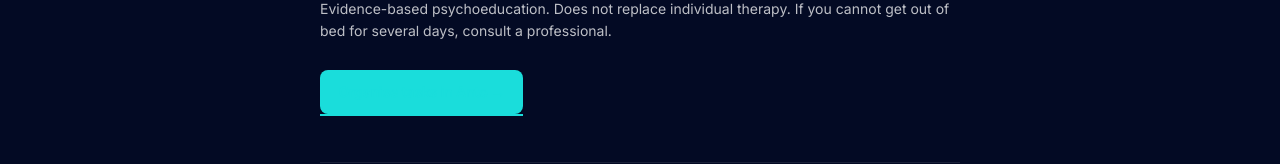
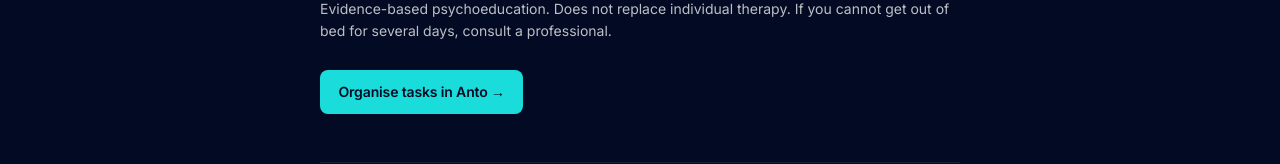
Before and after one commit to Mar-cere/antoapps-website, a Next.js app: page /en/recursos/activacion-conductual in a window 1280 px wide. In both pictures the pointer is over the link "Organise tasks in Anto →". Shown: the part 1300-1464 px from the top of the page. Built offline with nearby package versions, Linux system fonts and the light colour scheme; no server answers.

Commit message:
Corregir contraste del CTA Apoyo en Anto en hover.
Evita que link-hover-enhanced pinte el texto de primary sobre el botón teal.

```diff
--- a/lib/hooks/useEnhancedAnimations.ts
+++ b/lib/hooks/useEnhancedAnimations.ts
@@ -100,7 +100,17 @@ export function useEnhancedHover() {
       btn.classList.add('btn-enhanced');
     });
 
-    const links = document.querySelectorAll('a:not(.btn)');
+    // Excluir CTAs con fondo sólido y enlaces con hover propio (link-hover-enhanced pinta color: primary).
+    const links = document.querySelectorAll(
+      [
+        'a:not(.btn)',
+        ':not(.psycho-guide__cta-link)',
+        ':not(.home-landing-nav__cta)',
+        ':not(.premium-store-cta)',
+        ':not(.psycho-guide__further-link)',
+        ':not(.psycho-guide__related-link)',
+      ].join('')
+    );
     links.forEach((link) => {
       if (!link.classList.contains('nav-link')) {
         link.classList.add('link-hover-enhanced');
--- a/styles/components/psychoeducation-article.css
+++ b/styles/components/psychoeducation-article.css
@@ -497,10 +497,39 @@
   transition: filter 0.2s ease, transform 0.2s cubic-bezier(0.16, 1, 0.3, 1);
 }
 
+/* Texto siempre oscuro sobre teal (ganarle a link-hover-enhanced y a estilos globales de a:hover). */
+.psycho-guide__cta-link,
+.psycho-guide__cta-link:link,
+.psycho-guide__cta-link:visited,
+.psycho-guide__cta-link:hover,
+.psycho-guide__cta-link:active,
+.psycho-guide__cta-link:focus,
+.psycho-guide__cta-link.link-hover-enhanced,
+.psycho-guide__cta-link.link-hover-enhanced:hover {
+  color: #030a24 !important;
+}
+
+.psycho-guide__cta-link.link-hover-enhanced::after,
+.psycho-guide__cta-link.link-hover-enhanced:hover::after {
+  content: none;
+  width: 0;
+}
+
 @media (hover: hover) {
   .psycho-guide__cta-link:hover {
     filter: brightness(1.06);
     transform: translateY(-1px);
+  }
+}
+
+@media (prefers-reduced-motion: reduce) {
+  .psycho-guide__cta-link {
+    transition: none;
+  }
+
+  .psycho-guide__cta-link:hover {
+    filter: none;
+    transform: none;
   }
 }
 
```
